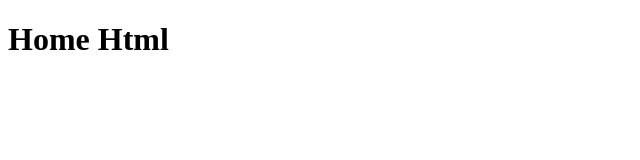
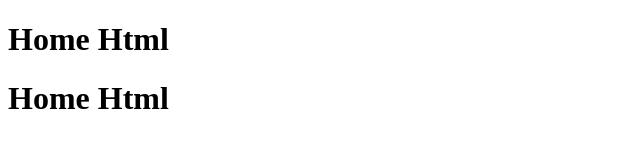
Before and after one commit to aadil124/express-2026, a website: page view/home.html in a window 1280 px wide. Shown: the whole page, without its empty margins (0-640 px from the left). Drawn offline with Linux system fonts and the light colour scheme.

Commit message:
update home

```diff
--- a/view/home.html
+++ b/view/home.html
@@ -7,5 +7,6 @@
 </head>
 <body>
     <h1>Home Html</h1>
+    <h1>Home Html</h1>
 </body>
 </html>
```
